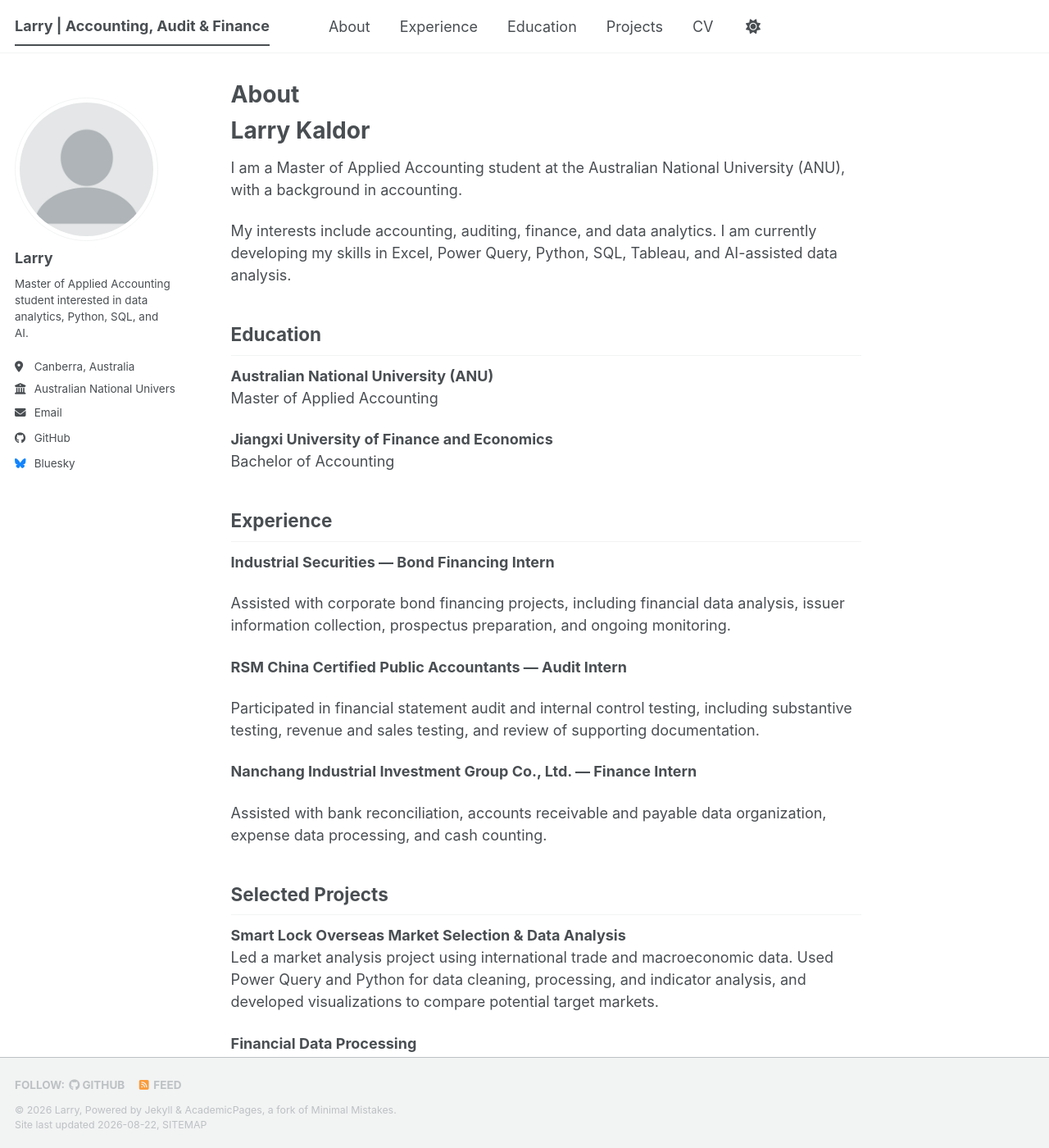
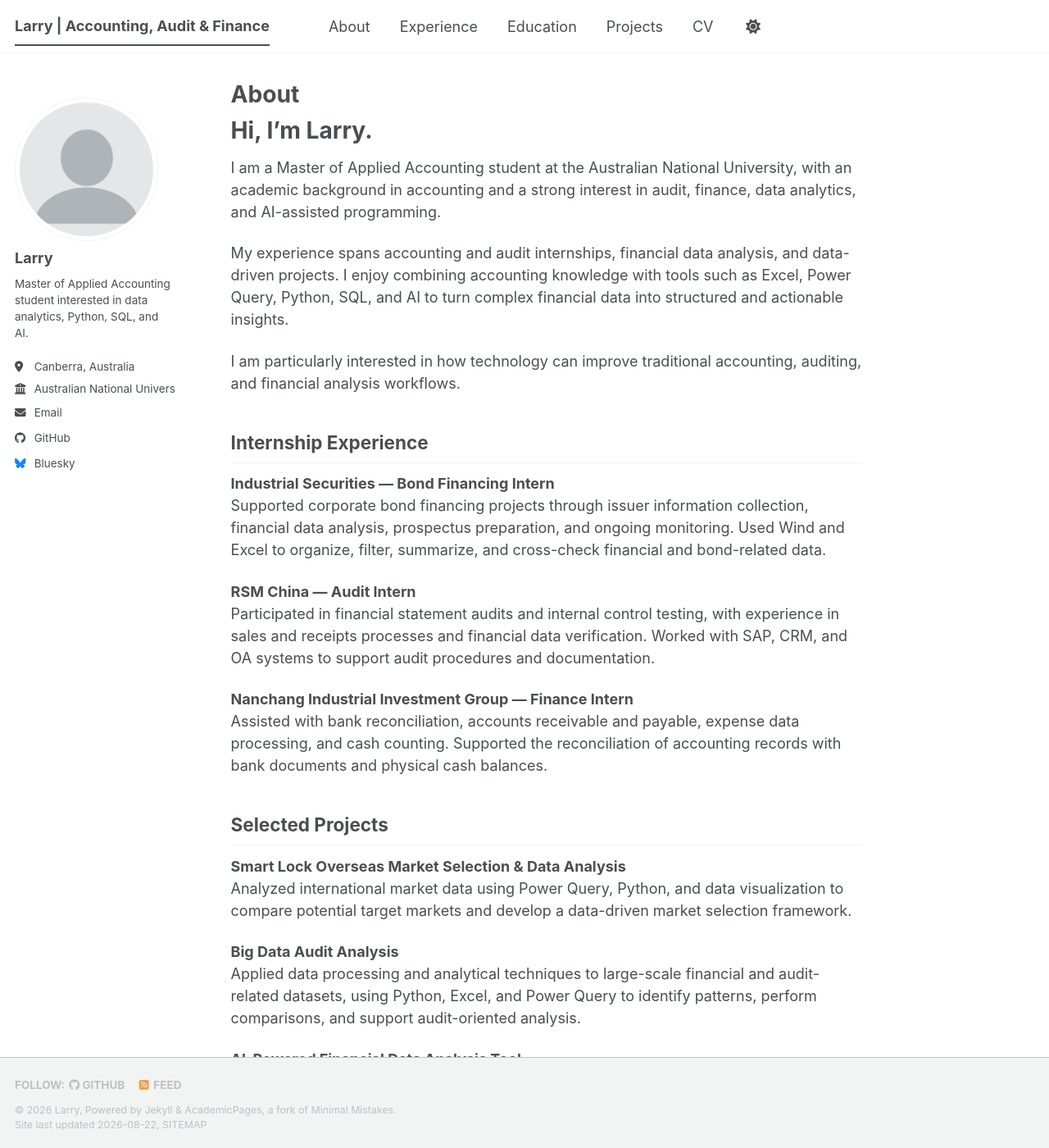
Before and after one commit to Albertobarytic1691/albertobarytic1691.github.io, a Jekyll site: the page built from _pages/about.md, in a window 1280 px wide and 1400 px high. Shown: the whole window at 82% size. Built offline with Jekyll 4.4.1, drawn with Linux system fonts in a browser that asks for light colours; a style sheet for code colours, icons or effects is not loaded; some of the changed text lies outside the part shown.

Commit message:
Update about.md

```diff
--- a/_pages/about.md
+++ b/_pages/about.md
@@ -7,45 +7,36 @@ redirect_from:
   - /about.html
 ---
 
-# Larry Kaldor
+# Hi, I'm Larry.
 
-I am a Master of Applied Accounting student at the Australian National University (ANU), with a background in accounting.
+I am a Master of Applied Accounting student at the Australian National University, with an academic background in accounting and a strong interest in audit, finance, data analytics, and AI-assisted programming.
 
-My interests include accounting, auditing, finance, and data analytics. I am currently developing my skills in Excel, Power Query, Python, SQL, Tableau, and AI-assisted data analysis.
+My experience spans accounting and audit internships, financial data analysis, and data-driven projects. I enjoy combining accounting knowledge with tools such as Excel, Power Query, Python, SQL, and AI to turn complex financial data into structured and actionable insights.
 
-## Education
+I am particularly interested in how technology can improve traditional accounting, auditing, and financial analysis workflows.
 
-**Australian National University (ANU)**
-Master of Applied Accounting
-
-**Jiangxi University of Finance and Economics**
-Bachelor of Accounting
-
-## Experience
+## Internship Experience
 
 **Industrial Securities — Bond Financing Intern**
+Supported corporate bond financing projects through issuer information collection, financial data analysis, prospectus preparation, and ongoing monitoring. Used Wind and Excel to organize, filter, summarize, and cross-check financial and bond-related data.
 
-Assisted with corporate bond financing projects, including financial data analysis, issuer information collection, prospectus preparation, and ongoing monitoring.
+**RSM China — Audit Intern**
+Participated in financial statement audits and internal control testing, with experience in sales and receipts processes and financial data verification. Worked with SAP, CRM, and OA systems to support audit procedures and documentation.
 
-**RSM China Certified Public Accountants — Audit Intern**
-
-Participated in financial statement audit and internal control testing, including substantive testing, revenue and sales testing, and review of supporting documentation.
-
-**Nanchang Industrial Investment Group Co., Ltd.  — Finance Intern**
-
-Assisted with bank reconciliation, accounts receivable and payable data organization, expense data processing, and cash counting.
-
+**Nanchang Industrial Investment Group — Finance Intern**
+Assisted with bank reconciliation, accounts receivable and payable, expense data processing, and cash counting. Supported the reconciliation of accounting records with bank documents and physical cash balances.
 
 ## Selected Projects
 
 **Smart Lock Overseas Market Selection & Data Analysis**
-Led a market analysis project using international trade and macroeconomic data. Used Power Query and Python for data cleaning, processing, and indicator analysis, and developed visualizations to compare potential target markets.
+Analyzed international market data using Power Query, Python, and data visualization to compare potential target markets and develop a data-driven market selection framework.
 
-**Financial Data Processing**
-Built a financial data processing workflow using Excel, Power Query, Python, and SQL, covering data cleaning, transformation, integration, and analysis. Explored ways to make repetitive financial data tasks more efficient and reproducible.
+**Big Data Audit Analysis**
+Applied data processing and analytical techniques to large-scale financial and audit-related datasets, using Python, Excel, and Power Query to identify patterns, perform comparisons, and support audit-oriented analysis.
+
+**AI-Powered Financial Data Analysis Tool**
+Built an AI-assisted Excel financial data analysis tool using Python, Pandas, and Model Context Protocol (MCP), integrating natural-language interaction with deterministic data processing and financial analysis.
 
 ## Currently Exploring
 
-AI-assisted programming · Data Analytics · Financial Technology
-
-Currently exploring how AI tools can support Python programming, financial data processing, workflow automation, and data visualization.
+AI-assisted programming · Data Analytics · Financial Technology · Intelligent Automation
```
